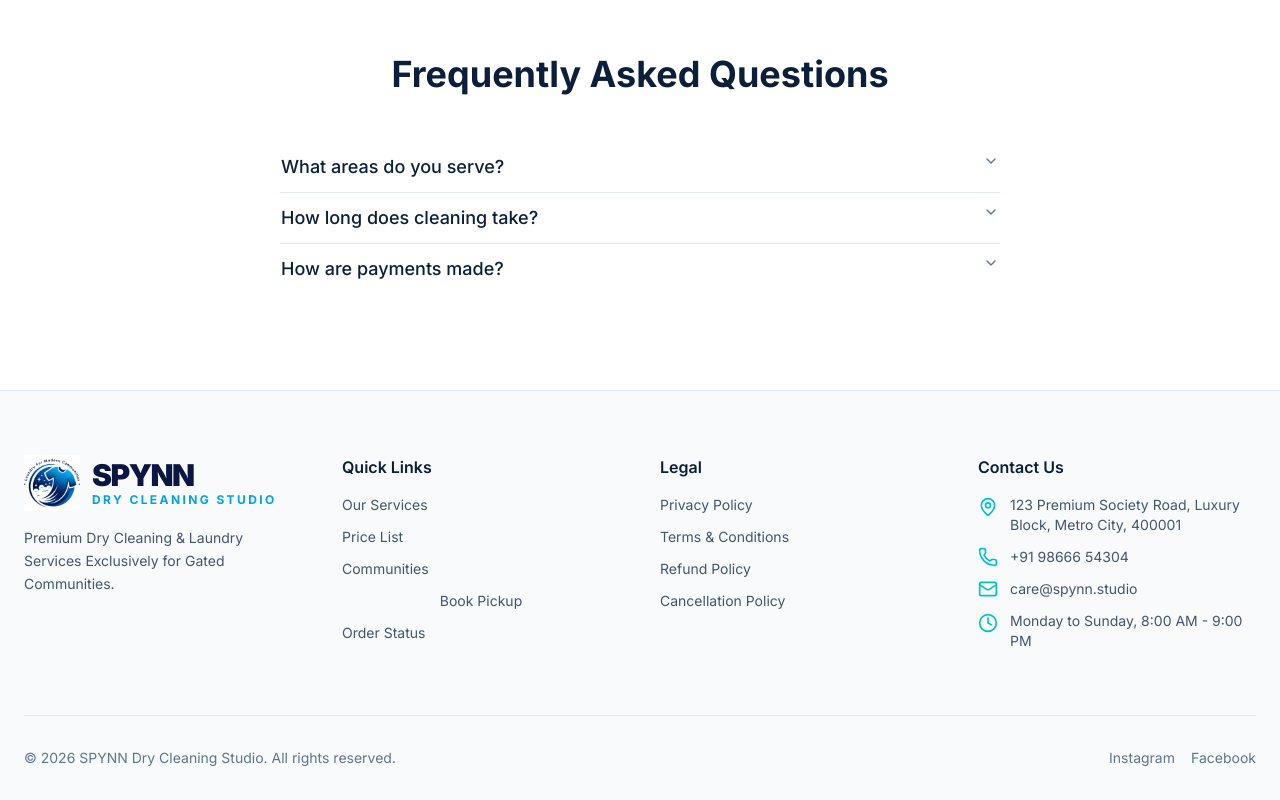
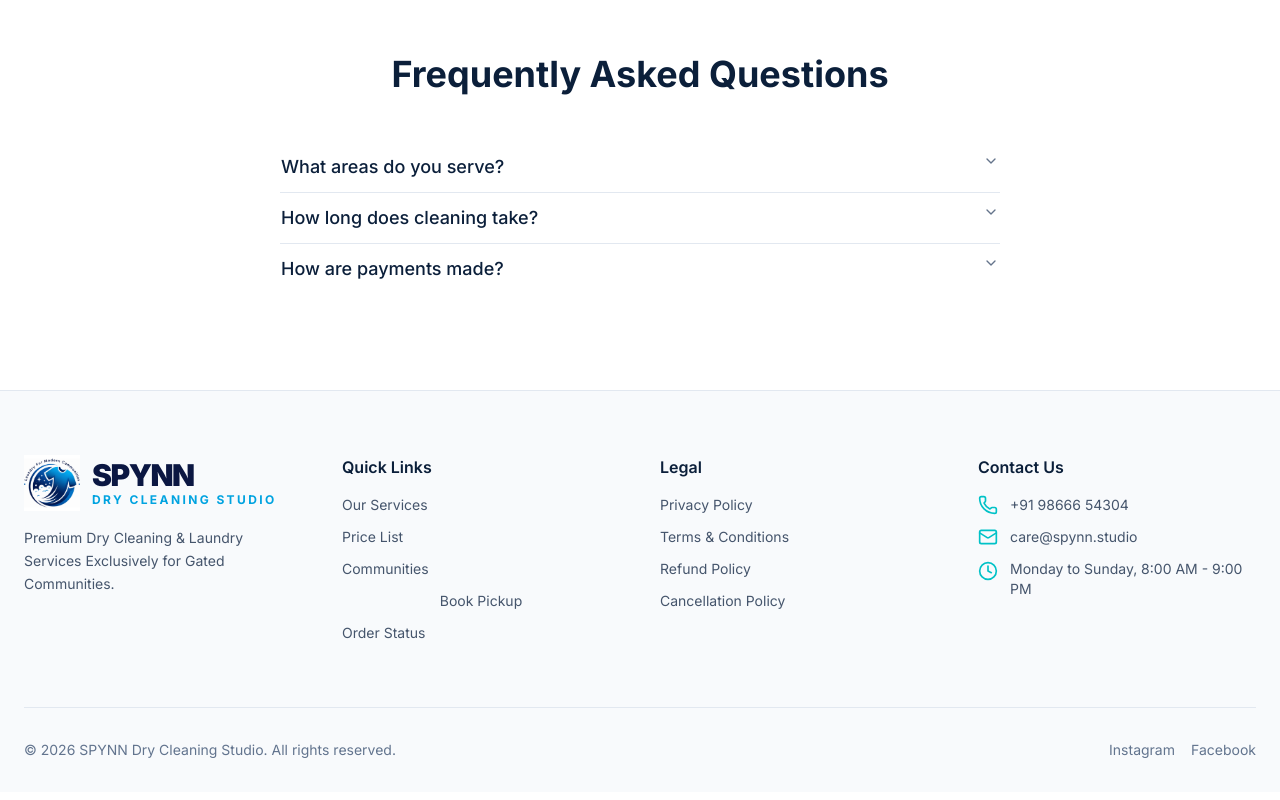
Before and after one commit to MADANREDDY-V/spynn, a Next.js app: page / in a window 1280 px wide. Shown: the part 3880-4680 px from the top of the page. Built offline with nearby package versions, Linux system fonts and the light colour scheme.

Commit message:
chore: remove address from website

```diff
--- a/src/components/shared/Footer.tsx
+++ b/src/components/shared/Footer.tsx
@@ -57,10 +57,7 @@ export function Footer() {
           <div className="flex flex-col gap-4">
             <h4 className="font-semibold text-primary dark:text-white">Contact Us</h4>
             <ul className="flex flex-col gap-3 text-sm text-slate-600 dark:text-slate-400">
-              <li className="flex items-start gap-3">
-                <MapPin className="w-5 h-5 text-accent shrink-0 mt-0.5" />
-                <span>{siteConfig.contact.address}</span>
-              </li>
+
               <li className="flex items-center gap-3">
                 <Phone className="w-5 h-5 text-accent shrink-0" />
                 <a href={`tel:${siteConfig.contact.phone.replace(/\s+/g, '')}`} className="hover:text-accent transition-colors">
--- a/src/config/site.ts
+++ b/src/config/site.ts
@@ -6,7 +6,7 @@ export const siteConfig = {
     phone: "+91 98666 54304",
     whatsapp: "919866654304", // for whatsapp link
     email: "care@spynn.studio",
-    address: "123 Premium Society Road, Luxury Block, Metro City, 400001",
+
     workingHours: "Monday to Sunday, 8:00 AM - 9:00 PM",
     emergencyContact: "+91 98666 54304",
   },
```
